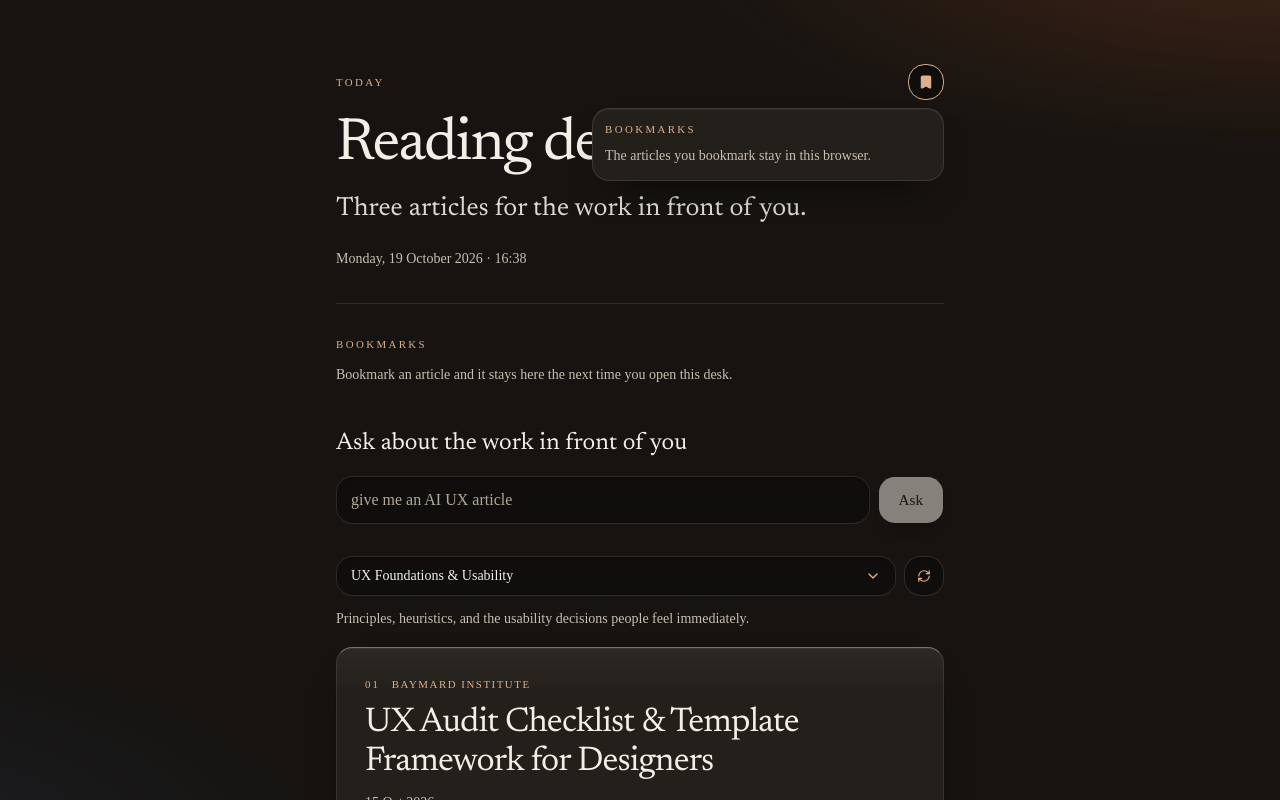
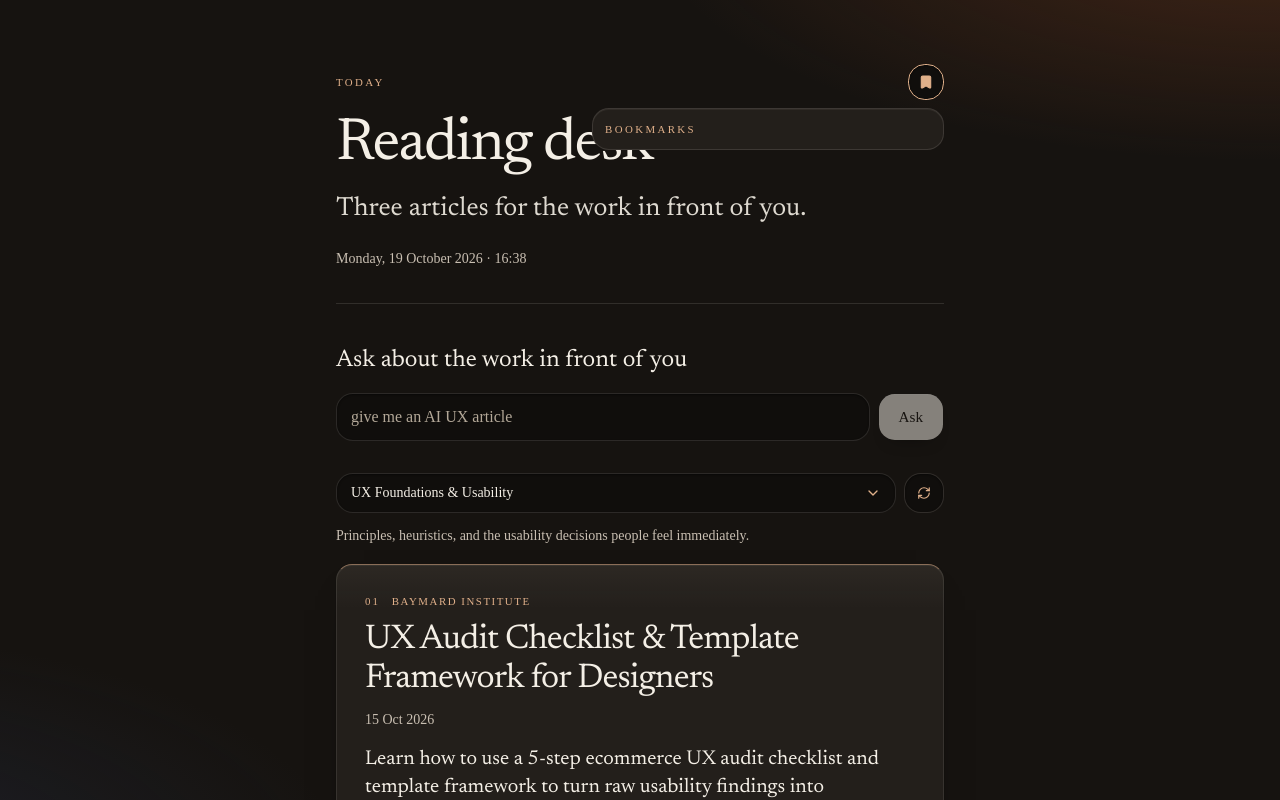
Before and after one commit to Divyaray16/reading-desk, a Next.js app in the folder web/: page / in a window 1280 px wide. Both pictures are taken after a click on the button 926 px from the left and 82 px from the top of the page. Shown: the top 800 px of the page. Built offline with nearby package versions, Linux system fonts and the light colour scheme.

Commit message:
Remove the empty bookmarks heading and explanation.
Co-authored-by: raydivya7 <raydivya7@gmail.com>

```diff
--- a/web/components/desk.tsx
+++ b/web/components/desk.tsx
@@ -510,11 +510,7 @@ function BookmarkMenu({ ids, onRemove }: { ids: readonly string[]; onRemove: (id
               <Popover.Title className="text-[0.68rem] font-medium tracking-[0.22em] text-ember uppercase">
                 Bookmarks
               </Popover.Title>
-              {count === 0 ? (
-                <Popover.Description className="mt-2 text-sm leading-relaxed text-pretty text-muted-foreground">
-                  The articles you bookmark stay in this browser.
-                </Popover.Description>
-              ) : (
+              {count > 0 ? (
                 <ul className="mt-1 flex list-none flex-col p-0">
                   {bookmarks.map((bookmark) => (
                     <li
@@ -543,7 +539,7 @@ function BookmarkMenu({ ids, onRemove }: { ids: readonly string[]; onRemove: (id
                     </li>
                   ))}
                 </ul>
-              )}
+              ) : null}
             </div>
           </Popover.Popup>
         </Popover.Positioner>
@@ -554,19 +550,15 @@ function BookmarkMenu({ ids, onRemove }: { ids: readonly string[]; onRemove: (id
 
 function Bookmarks({ ids, onRemove }: { ids: readonly string[]; onRemove: (id: string) => void }) {
   const bookmarks = bookmarksFor(ids);
+  if (bookmarks.length === 0) return null;
   return (
     <section className="mt-8" aria-labelledby="bookmarks-label" data-bookmarks={bookmarks.length}>
       <div className="flex items-baseline justify-between gap-4">
         <h2 id="bookmarks-label" className="text-[0.68rem] font-medium tracking-[0.22em] text-ember uppercase">
           Bookmarks
         </h2>
-        {bookmarks.length > 0 ? <p className="text-xs text-muted-foreground">{bookmarks.length} saved in this browser</p> : null}
+        <p className="text-xs text-muted-foreground">{bookmarks.length} saved in this browser</p>
       </div>
-      {bookmarks.length === 0 ? (
-        <p className="mt-3 text-sm leading-relaxed text-muted-foreground">
-          Bookmark an article and it stays here the next time you open this desk.
-        </p>
-      ) : (
       <ul className="mt-3 flex list-none flex-col divide-y divide-border overflow-hidden rounded-xl border border-border bg-card p-0">
         {bookmarks.map((bookmark) => (
           <li key={bookmark.id} className="flex items-start gap-3 px-4 py-3" data-bookmark-id={bookmark.id}>
@@ -591,7 +583,6 @@ function Bookmarks({ ids, onRemove }: { ids: readonly string[]; onRemove: (id: s
           </li>
         ))}
       </ul>
-      )}
     </section>
   );
 }
```
Lines whose indentation alone changed are shown as unchanged.
